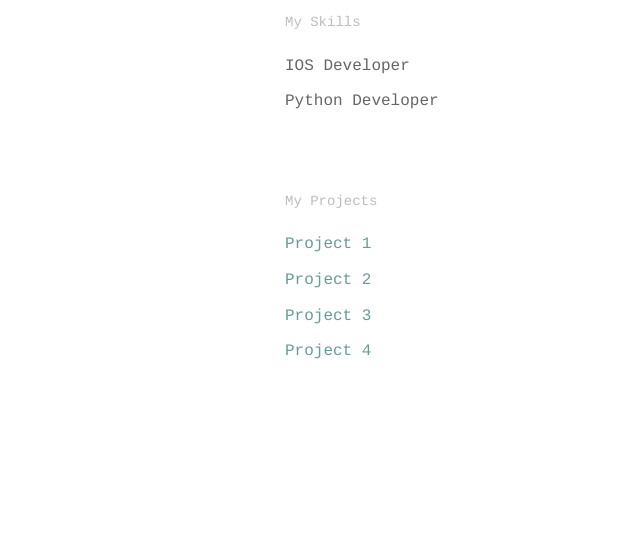
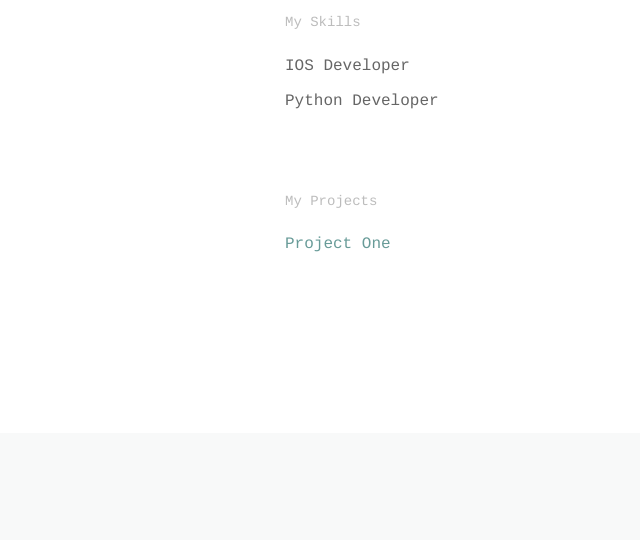
Before and after one commit to yunielgarcia/Team-Builder, a Django app: page /accounts/profile/2/ in a window 1280 px wide. Shown: the part 699-1239 px from the top of the page, without its empty margins (640-1280 px from the left). After the commit the page ends 951 px from the top, so only its background shows below. Run offline with Django 3.2, Linux system fonts and the light colour scheme; a user stored in the database is signed in; data comes from the database, SQL or seed files in the repository; both versions use the stored data as it was after the commit.

Commit message:
displaying user's projects

```diff
--- a/team_builder/accounts/templates/accounts/profile.html
+++ b/team_builder/accounts/templates/accounts/profile.html
@@ -75,10 +75,9 @@
         <div class="circle--secondary--module">
             <h4>My Projects</h4>
             <ul class="circle--link--list">
-                <li><a>Project 1</a></li>
-                <li><a>Project 2</a></li>
-                <li><a>Project 3</a></li>
-                <li><a>Project 4</a></li>
+                {% for project in user.projects.all %}
+                    <li><a href="#">{{ project.title }}</a></li>
+                {% endfor %}
             </ul>
         </div>
     </div>
--- a/team_builder/accounts/views.py
+++ b/team_builder/accounts/views.py
@@ -25,7 +25,7 @@
 class ProfileDetailView(generic.DetailView):
     model = models.User
     template_name = "accounts/profile.html"
-    prefetch_related = ["user_skill_set"]
+    prefetch_related = ["user_skill_set", "projects_set"]
 
     def get_object(self, queryset=None):
         return self.get_queryset().get(
```
Also changed, not shown: team_builder/db.sqlite3.
